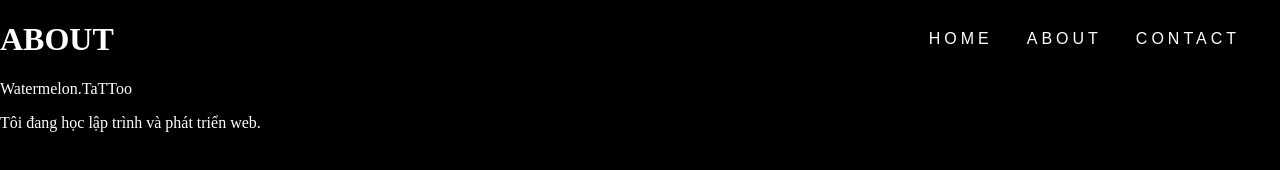
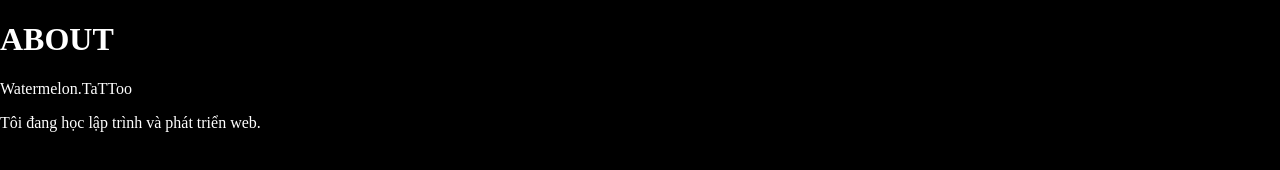
Before and after one commit to Watermelon-TaTToo/MyWebsite, a plain HTML site: page about.html in a window 1280 px wide. Drawn offline with Linux system fonts and the light colour scheme.

Commit message:
Add files via upload

```diff
--- a/about.html
+++ b/about.html
@@ -15,13 +15,12 @@ body {
 }
 
 .menu a {
-    color: white;
+    color: black;
     text-decoration: none;
     margin-left: 30px;
     font-family: Arial, sans-serif;
-    font-size: 16px;
-    font-weight: 400;
-    letter-spacing: 4px;
+    font-weight: normal;
+    letter-spacing: 3px;
 }
 </style>
 </head>
```
